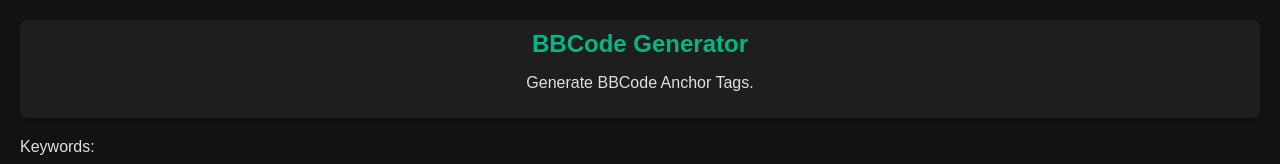
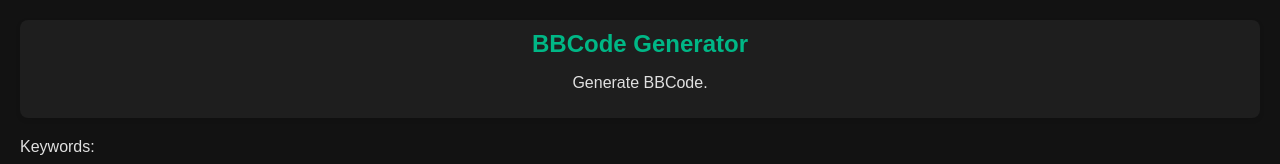
Before and after one commit to kds-zahid-live/bbcode, a React (Create React App) app: page / in a window 1280 px wide. Shown: the top 164 px of the page. Built offline with nearby package versions, Linux system fonts and the light colour scheme.

Commit message:
Update App.js

```diff
--- a/src/App.js
+++ b/src/App.js
@@ -70,7 +70,7 @@ function BacklinkGenerator() {
     <div className="container">
       <div className="header">
         <h1>BBCode Generator</h1>
-        <p>Generate BBCode Anchor Tags.</p>
+        <p>Generate BBCode.</p>
       </div>
 
       <div className="form-container">
```
